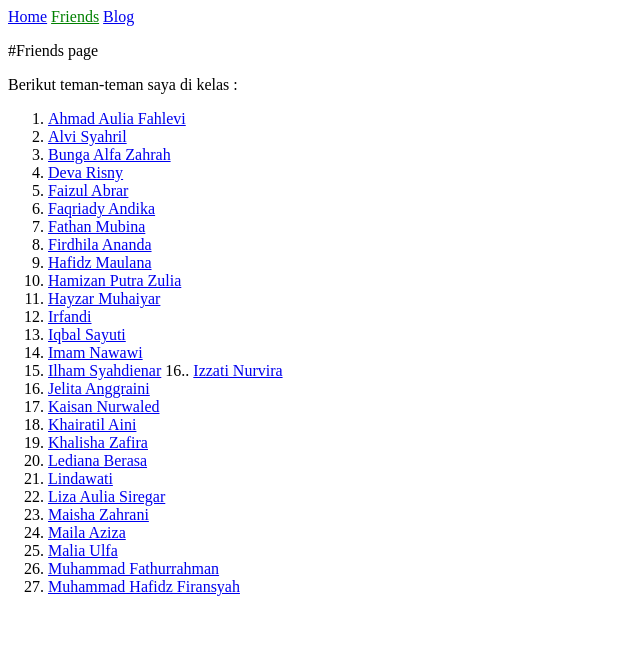
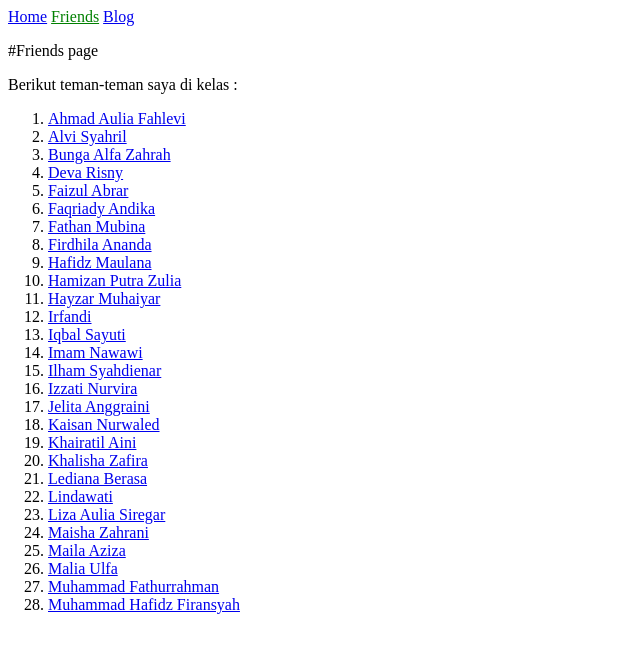
Before and after one commit to lizaauliasiregar/lizaauliasiregar.github.io, a Jekyll site: the page built from friends.md, in a window 1280 px wide. Shown: the top 653 px of the page, without its empty margins (0-640 px from the left). Built offline with Jekyll 4.4.1, drawn with Linux system fonts in a browser that asks for light colours.

Commit message:
Update folder

```diff
--- a/friends.md
+++ b/friends.md
@@ -21,7 +21,7 @@ Berikut teman-teman saya di kelas :
 13. [Iqbal Sayuti](https://iqbalsayuti0.github.io/)
 14. [Imam Nawawi](https://imamnawawi1c.github.io/)
 15. [Ilham Syahdienar](https://ilhamdienar.github.io/)
-16.. [Izzati Nurvira](https://izzati31.github.io/)
+16. [Izzati Nurvira](https://izzati31.github.io/)
 17. [Jelita Anggraini](https://jexiee99.github.io/)
 18. [Kaisan Nurwaled](https://kaisan969.github.io/)
 19. [Khairatil Aini](https://khairatilaini.github.io/)
```
